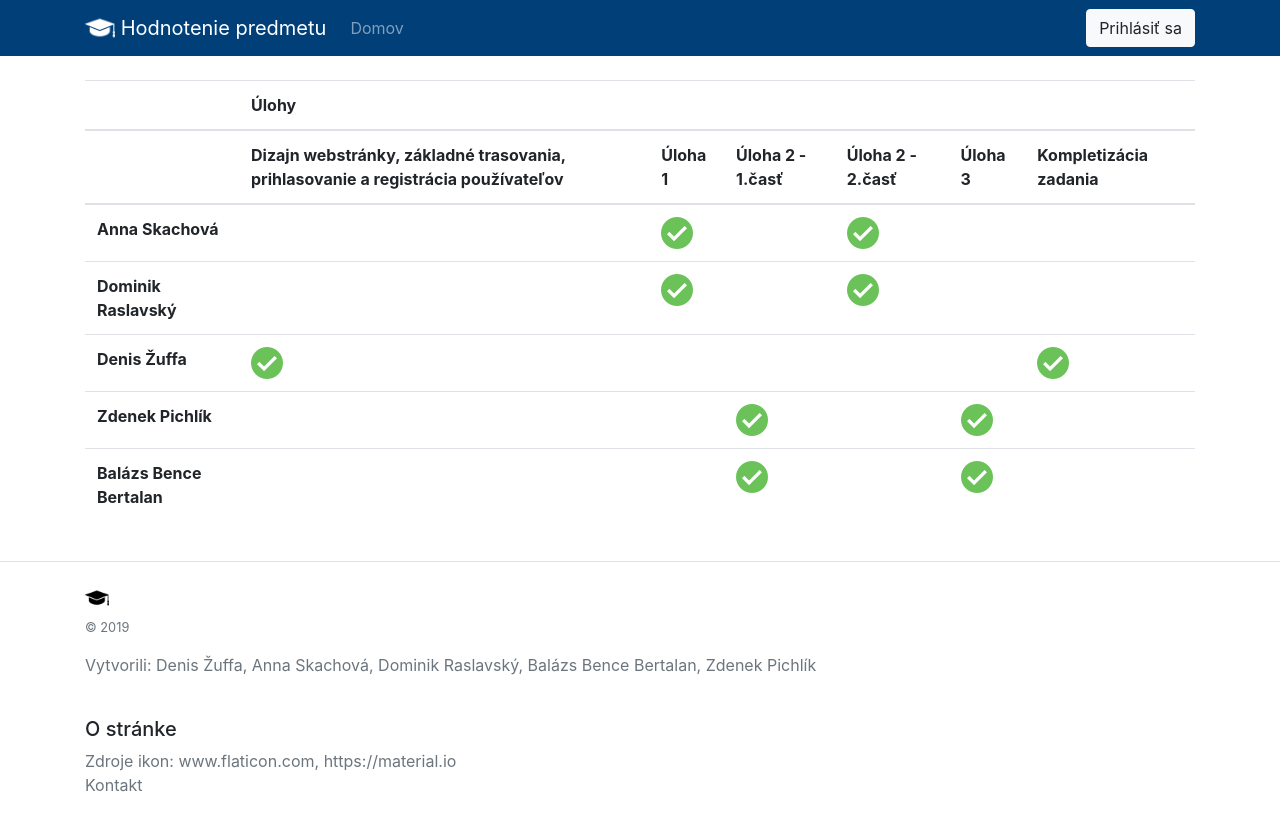
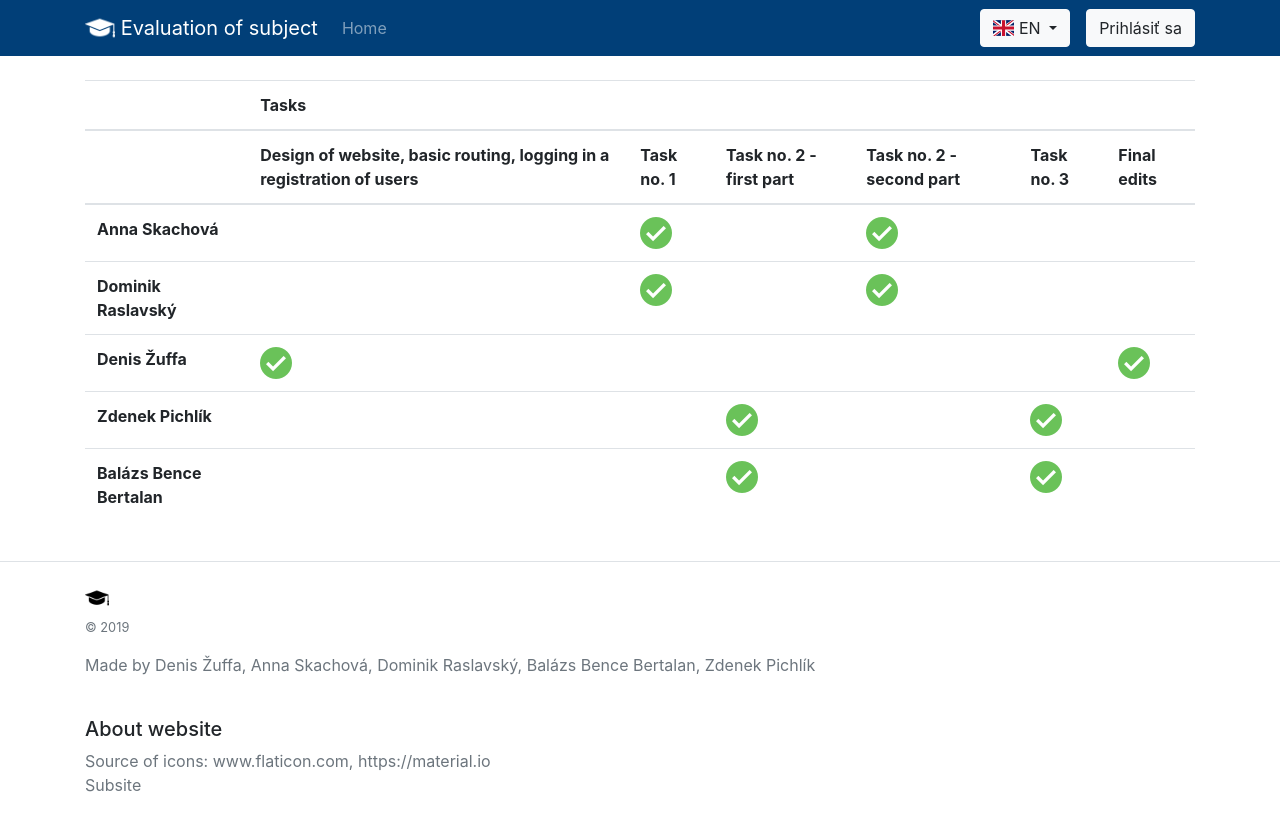
Before and after one commit to fdz12/finzad, a PHP site: page /en/podstranka.php in a window 1280 px wide. Run offline with PHP 8.4, Linux system fonts and the light colour scheme; some libraries are stand-ins or nearby versions.

Commit message:
final zmeny

```diff
--- a/en/agreegrade/index.php
+++ b/en/agreegrade/index.php
@@ -765,7 +765,7 @@
                             <a href="https://www.flaticon.com/" title="Flaticon" class="text-muted">www.flaticon.com</a>,
                             <a href="https://www.freepik.com/" class="text-muted">https://material.io</a>
                         </li>
-                        <li><a class="text-muted" href="../../sk/podstranka.php">Subsite</a></li>
+                        <li><a class="text-muted" href="../../en/podstranka.php">Subsite</a></li>
                     </ul>
                 </div>
             </div>
--- a/en/grade/index.php
+++ b/en/grade/index.php
@@ -25,7 +25,7 @@
     <header>
         <nav class="navbar navbar-expand-lg navbar-dark" style="background-color: #013f78;">
             <div class="container">
-                <a class="navbar-brand" href="../finzad">
+                <a class="navbar-brand" href="../">
                     <img src="../img/main-icon.png" width="30" height="30" class="d-inline-block align-top" alt="">
                     Evaluation of subject
                 </a>
@@ -419,7 +419,7 @@
                             <a href="https://www.flaticon.com/" title="Flaticon" class="text-muted">www.flaticon.com</a>,
                             <a href="https://www.freepik.com/" class="text-muted">https://material.io</a>
                         </li>
-                        <li><a class="text-muted" href="../../sk/podstranka.php">Subsite</a></li>
+                        <li><a class="text-muted" href="../../en/podstranka.php">Subsite</a></li>
                     </ul>
                 </div>
             </div>
--- a/en/podstranka.php
+++ b/en/podstranka.php
@@ -3,10 +3,10 @@
 <head>
     <meta charset="UTF-8">
     <meta name="viewport" content="width=device-width, initial-scale=1">
-    <title>Podstránka | Hodnotenie predmetu</title>
+    <title>Subsite | Evaluation of subject</title>
     <link rel="stylesheet" type="text/css" href="css/style.css" />
     <link rel="stylesheet" type="text/css" href="css/bootstrap.min.css" />
-    <link rel="stylesheet" type="text/css" href="css/jquery-ui.min.css" />
+    <link rel="stylesheet" type="text/css" href="css/jquery-ui.min.css" />    <link href="https://cdnjs.cloudflare.com/ajax/libs/flag-icon-css/3.1.0/css/flag-icon.min.css" rel="stylesheet">
     <link rel="shortcut icon" href="img/favicon.png">
     <script src="js/jquery-3.3.1.min.js"></script>
     <script src="js/jquery-ui.min.js"></script>
@@ -24,9 +24,9 @@
     <header>
         <nav class="navbar navbar-expand-lg navbar-dark" style="background-color: #013f78;">
             <div class="container">
-                <a class="navbar-brand" href="/finzad">
+                <a class="navbar-brand" href="/finzad/en">
                     <img src="img/main-icon.png" width="30" height="30" class="d-inline-block align-top" alt="">
-                    Hodnotenie predmetu
+                    Evaluation of subject
                 </a>
                 <button class="navbar-toggler" type="button" data-toggle="collapse" data-target="#navbarSupportedContent" aria-controls="navbarSupportedContent"
                 aria-expanded="false" aria-label="Toggle navigation">
@@ -35,26 +35,39 @@
                 <div class="collapse navbar-collapse" id="navbarSupportedContent">
                     <ul class="navbar-nav mr-auto">
                         <li class="nav-item">
-                            <a class="nav-link" href="/finzad">Domov</a>
+                            <a class="nav-link" href="/finzad/en">Home</a>
                         </li>
                         <?php
 						if(isset($_SESSION['username']))
                         {?>
                         <li class="nav-item">
-                            <a class="nav-link" href="grade">Hodnotenie</a>
+                            <a class="nav-link" href="grade">Grade</a>
                         </li>
                         <li class="nav-item">
-                            <a class="nav-link" href="agreegrade">Súhlas hodnotenia</a>
+                            <a class="nav-link" href="agreegrade">Agreement of grade</a>
                         </li>
                         <?php
 						if(isset($_SESSION['username']) && $_SESSION['role'] == "admin")
                         {?>
                         <li class="nav-item">
-                            <a class="nav-link" href="sendlogininfo">Rozposielanie údajov</a>
+                            <a class="nav-link" href="sendlogininfo">Sending login info</a>
                         </li>
                         <?php } ?>
                         <?php } ?>
                     </ul>
+                    <div class="my-2 my-lg-0 mr-3">
+                        <div class="my-2 my-lg-0">
+                            <div class="dropdown">
+                                <a class="btn btn-light dropdown-toggle" href="#" role="button" id="dropdownMenuLink" data-toggle="dropdown" aria-haspopup="true" aria-expanded="false">
+                                    <span class="flag-icon flag-icon-gb"></span> EN
+                                </a>
+
+                                <div class="dropdown-menu" aria-labelledby="dropdownMenuLink">
+                                    <a class="dropdown-item" href="../sk/podstranka.php"><span class="flag-icon flag-icon-sk"></span> EN</a>
+                                </div>
+                            </div>
+                        </div>
+                    </div>
                     <div class="my-2 my-lg-0">
                         <div class="my-2 my-lg-0">
                             <?php if(isset($_SESSION['username'])) { ?>
@@ -85,16 +98,16 @@
 						<thead>
 							<tr>
 								<th></th>
-								<th colspan=6>Úlohy</th>
+								<th colspan=6>Tasks</th>
 							</tr>
 							<tr>
 								<th></th>
-								<th>Dizajn webstránky, základné trasovania, prihlasovanie a registrácia používateľov</th>
-								<th>Úloha 1</th>
-								<th>Úloha 2 - 1.časť</th>
-								<th>Úloha 2 - 2.časť</th>
-								<th>Úloha 3</th>
-								<th>Kompletizácia zadania</th>
+								<th>Design of website, basic routing, logging in a registration of users</th>
+								<th>Task no. 1</th>
+								<th>Task no. 2 - first part</th>
+								<th>Task no. 2 - second part</th>
+								<th>Task no. 3</th>
+								<th>Final edits</th>
 							</tr>
 						</thead>
 						<tbody>
@@ -156,19 +169,19 @@
                 <div class="col-12 col-md">
                     <img class="mb-2" src="img/favicon.png" alt="" width="24" height="24">
                     <small class="d-block mb-3 text-muted">© 2019</small>
-                    <span class="d-block mb-3 text-muted">Vytvorili: Denis Žuffa, Anna Skachová, Dominik Raslavský, Balázs Bence Bertalan, Zdenek Pichlík</span>
+                    <span class="d-block mb-3 text-muted">Made by Denis Žuffa, Anna Skachová, Dominik Raslavský, Balázs Bence Bertalan, Zdenek Pichlík</span>
                 </div>
 
             </div>
             <div class="row mt-4">
                 <div class="col-6 col-md">
-                    <h5>O stránke</h5>
+                    <h5>About website</h5>
                     <ul class="list-unstyled text-small">
-                        <li class="text-muted">Zdroje ikon:
+                        <li class="text-muted">Source of icons:
                             <a href="https://www.flaticon.com/" title="Flaticon" class="text-muted">www.flaticon.com</a>,
                             <a href="https://www.freepik.com/" class="text-muted">https://material.io</a>
                         </li>
-                        <li><a class="text-muted" href="#">Kontakt</a></li>
+                        <li><a class="text-muted" href="../en/podstranka.php">Subsite</a></li>
                     </ul>
                 </div>
             </div>
--- a/en/sendlogininfo/index.php
+++ b/en/sendlogininfo/index.php
@@ -29,7 +29,7 @@
     <header>
         <nav class="navbar navbar-expand-lg navbar-dark" style="background-color: #013f78;">
             <div class="container">
-                <a class="navbar-brand" href="">
+                <a class="navbar-brand" href="../">
                     <img src="../img/main-icon.png" width="30" height="30" class="d-inline-block align-top" alt="">
                     Evaluation of subject
                 </a>
@@ -521,7 +521,7 @@
                             <a href="https://www.flaticon.com/" title="Flaticon" class="text-muted">www.flaticon.com</a>,
                             <a href="https://www.freepik.com/" class="text-muted">https://material.io</a>
                         </li>
-                        <li><a class="text-muted" href="../../sk/podstranka.php">Subsite</a></li>
+                        <li><a class="text-muted" href="../../en/podstranka.php">Subsite</a></li>
                     </ul>
                 </div>
             </div>
```
Also changed, not shown: en/login.php (+17 -20 lines), sk/login.php (+15 -1 lines), sk/podstranka.php (+15 -1 lines), sk/register.php (+14 -1 lines).
